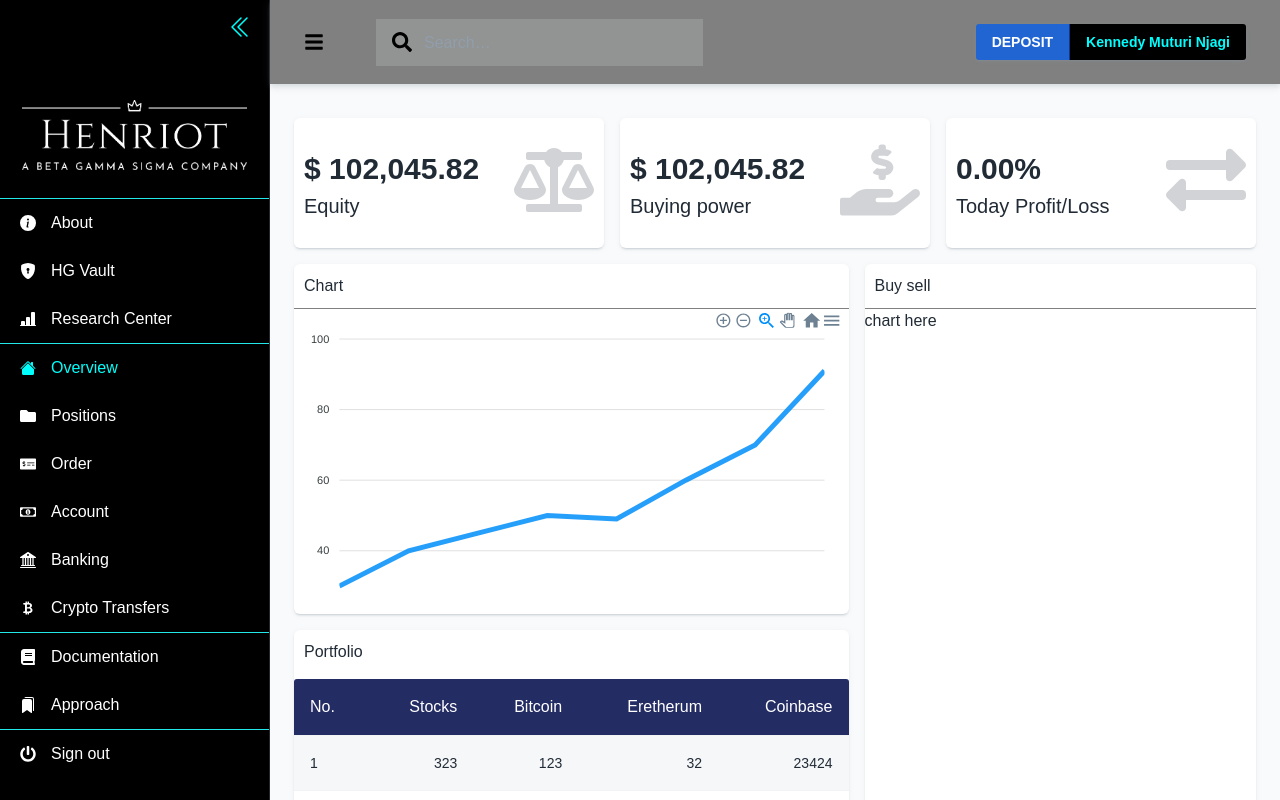
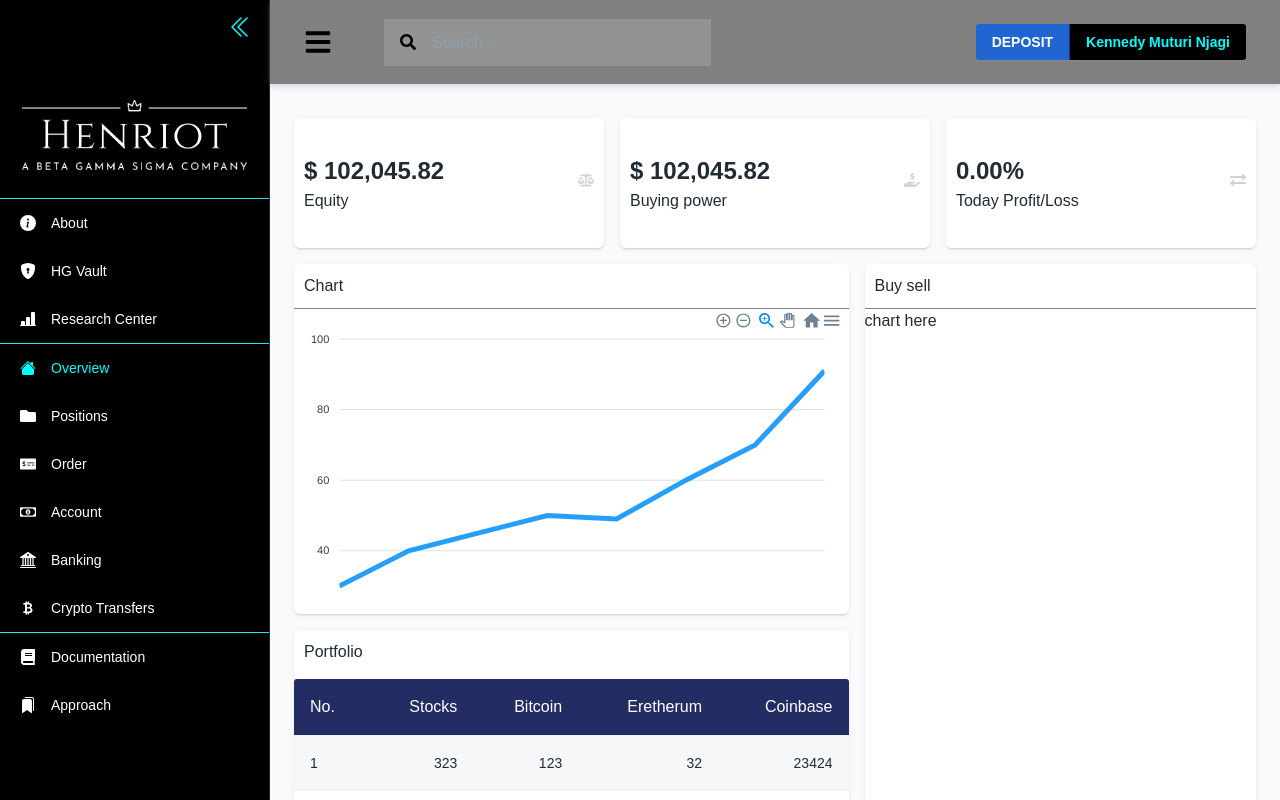
Before and after one commit to mutua-muvevi/henriot-frontend, a React (Create React App) app: page /admin/dashboard in a window 1280 px wide. Shown: the top 800 px of the page. Built offline with nearby package versions, Linux system fonts and the light colour scheme; no server answers; a web font is replaced by a local one.

Commit message:
resized the fonts

```diff
--- a/src/components/datagrid/datagrid.js
+++ b/src/components/datagrid/datagrid.js
@@ -26,7 +26,7 @@ const StyledDataGrid = styled(DataGrid)(({theme}) =>({
 	"& .MuiDataGrid-columnHeaders": {
 		backgroundColor: "#333333",
 		color: theme.palette.secondary.main,
-		fontSize: 18,
+		fontSize: 13,
 		paddingTop: 2,
 		paddingBottom: 2,
 	},
--- a/src/components/sections/contentblock/contentone.js
+++ b/src/components/sections/contentblock/contentone.js
@@ -10,13 +10,13 @@ const StyledContentBlockOne = styled(Box)(({ theme }) => ({
 
 const styledMainHeaders = {
 	fontWeight: "700",
-	fontSize: "40px",
+	//fontSize: "40px",
 	marginBottom: "20px",
 }
 
 const styledSubHeaders = {
 	fontWeight: "700",
-	fontSize: "20px",
+	//fontSize: "20px",
 }
 
 const StyledList = styled(List)(({ theme }) => ({
--- a/src/layout/app/drawer/drawer.js
+++ b/src/layout/app/drawer/drawer.js
@@ -1,6 +1,6 @@
 import React from 'react';
 
-import { Divider, IconButton, List, ListItem, Link, ListItemButton, ListItemText} from "@mui/material";
+import { Divider, IconButton, List, ListItem, Link, ListItemButton, ListItemText, Typography} from "@mui/material";
 import MuiDrawer from '@mui/material/Drawer';
 import { styled } from "@mui/system";
 
@@ -10,6 +10,7 @@ import { FaPowerOff } from 'react-icons/fa';
 import { aboutLayer, overviewLayer, documentationLayer } from "./listItem";
 import { NavLink } from "react-router-dom";
 import Logo from "../../../assets/logo/transparentwhitelogo.png";
+import Scrollbar from "../../../components/Scrollbar";
 
 
 const drawerWidth = 270;
@@ -175,6 +176,13 @@ const DrawerComponent = ({open, handleDrawerOpen, handleDrawerClose, theme}) =>
 				</IconButton>
 			</DrawerHeader>
 
+			<Scrollbar
+				sx={{
+					height: 1,
+					'& .simplebar-content': { height: 1, display: 'flex', flexDirection: 'column' },
+				}}
+			>
+
 				<List >
 					<ListItem>
 						<LogoItem src={Logo} alt="Rhino John Prime Metal Logo"/>
@@ -182,6 +190,7 @@ const DrawerComponent = ({open, handleDrawerOpen, handleDrawerClose, theme}) =>
 
 					<Divider style={{ backgroundColor: "rgba(0,255,252,255)" }}/>
 
+				{/* ABOUT VAULT & RESEARCH CENTER */}
 					{
 						aboutLayer.map((el, index) => (
 							<NavLink
@@ -199,7 +208,10 @@ const DrawerComponent = ({open, handleDrawerOpen, handleDrawerClose, theme}) =>
 										}}
 									>
 										{el.icon}
-									<StyledListItemText primary={el.label} sx={{ opacity: open ? 1 : 0 , marginLeft: "15px"}} />
+										{/*<StyledListItemText primary={el.label} sx={{ opacity: open ? 1 : 0 , marginLeft: "15px"}} />*/}
+										<Typography variant="body2" sx={{ opacity: open ? 1 : 0 , marginLeft: "15px"}}>
+											{el.label}
+										</Typography>
 
 									</StyledListItemButton>
 
@@ -208,6 +220,8 @@ const DrawerComponent = ({open, handleDrawerOpen, handleDrawerClose, theme}) =>
 						))
 					}
 					<Divider style={{ backgroundColor: "rgba(0,255,252,255)" }}/>
+
+				{/* OVER VIEW - CRYPTO TRANSFERS */}
 
 					{
 						overviewLayer.map((el, index) => (
@@ -223,7 +237,9 @@ const DrawerComponent = ({open, handleDrawerOpen, handleDrawerClose, theme}) =>
 									}}
 								>
 									{el.icon}
-								<ListItemText primary={el.label} sx={{ opacity: open ? 1 : 0 , marginLeft: "15px"}} />
+									<Typography variant="body2" sx={{ opacity: open ? 1 : 0 , marginLeft: "15px"}}>
+										{el.label}
+									</Typography>
 
 								</ListItemButton>
 							</NavLink>
@@ -247,36 +263,19 @@ const DrawerComponent = ({open, handleDrawerOpen, handleDrawerClose, theme}) =>
 										}}
 									>
 										{el.icon}
-								<ListItemText primary={el.label} sx={{ opacity: open ? 1 : 0 , marginLeft: "15px"}} />
+										<Typography variant="body2" sx={{ opacity: open ? 1 : 0 , marginLeft: "15px"}}>
+											{el.label}
+										</Typography>
 
 									</ListItemButton>
 							</NavLink>
 						))
 					}
-				<Divider style={{ backgroundColor: "rgba(0,255,252,255)" }}/>
-
-
-				<Link
-					href="/auth/login"
-					onClick={logOut}
-					style={{textDecoration: "none", color: "white"}}
-				>
-					<ListItemButton
-						sx={{
-							minHeight: 48,
-							justifyContent: open ? 'initial' : 'center',
-							px: 2.5,
-						}}
-					>
-						<FaPowerOff sx={sx}/>
-						<ListItemText primary="Sign out" sx={{ opacity: open ? 1 : 0 , marginLeft: "15px"}} />
-
-					</ListItemButton>
-				</Link>
-
 
 
 				</List>
+			</Scrollbar>
+
 
 		</Drawer>
 	)
--- a/src/layout/app/topbar/topbar.js
+++ b/src/layout/app/topbar/topbar.js
@@ -70,7 +70,7 @@ const StyledInputBase = styled(InputBase)(({ theme }) => ({
 }));
 
 const fontStyle ={
-	fontSize: "20px",
+	//fontSize: "20px",
 	lineHeight: "0",
 	color: "rgba(1,0,1,255)"
 }
--- a/src/pages/app/overview/info.js
+++ b/src/pages/app/overview/info.js
@@ -1,7 +1,7 @@
 import { FaHandHoldingUsd, FaExchangeAlt, FaBalanceScale } from "react-icons/fa";
 
 const iconStyle={
-	fontSize: "80px",
+	fontSize: "inherit",
 	lineHeight: "0",
 	opacity: 0.2
 }
--- a/src/pages/app/overview/sections/top.js
+++ b/src/pages/app/overview/sections/top.js
@@ -31,11 +31,11 @@ const StyledTextWrapper = styled(Box)(({ theme }) => ({
 }))
 
 const headerFont = {
-	fontSize: "30px"
+	//fontSize: "30px"
 }
 
 const bodyFont = {
-	fontSize: 20
+	//fontSize: 20
 }
 
 const IconWrapper = styled(Box)(({ theme }) => ({
--- a/src/pages/auth/setup/info.js
+++ b/src/pages/auth/setup/info.js
@@ -2,7 +2,7 @@ import { FaUser } from "react-icons/fa";
 import { BsFillPhoneFill } from "react-icons/bs";
 
 const iconStyles = {
-	fontSize: "50px"
+	fontSize: "inherit"
 }
 
 export const  contactFields = [
```
Lines whose indentation alone changed are shown as unchanged.
